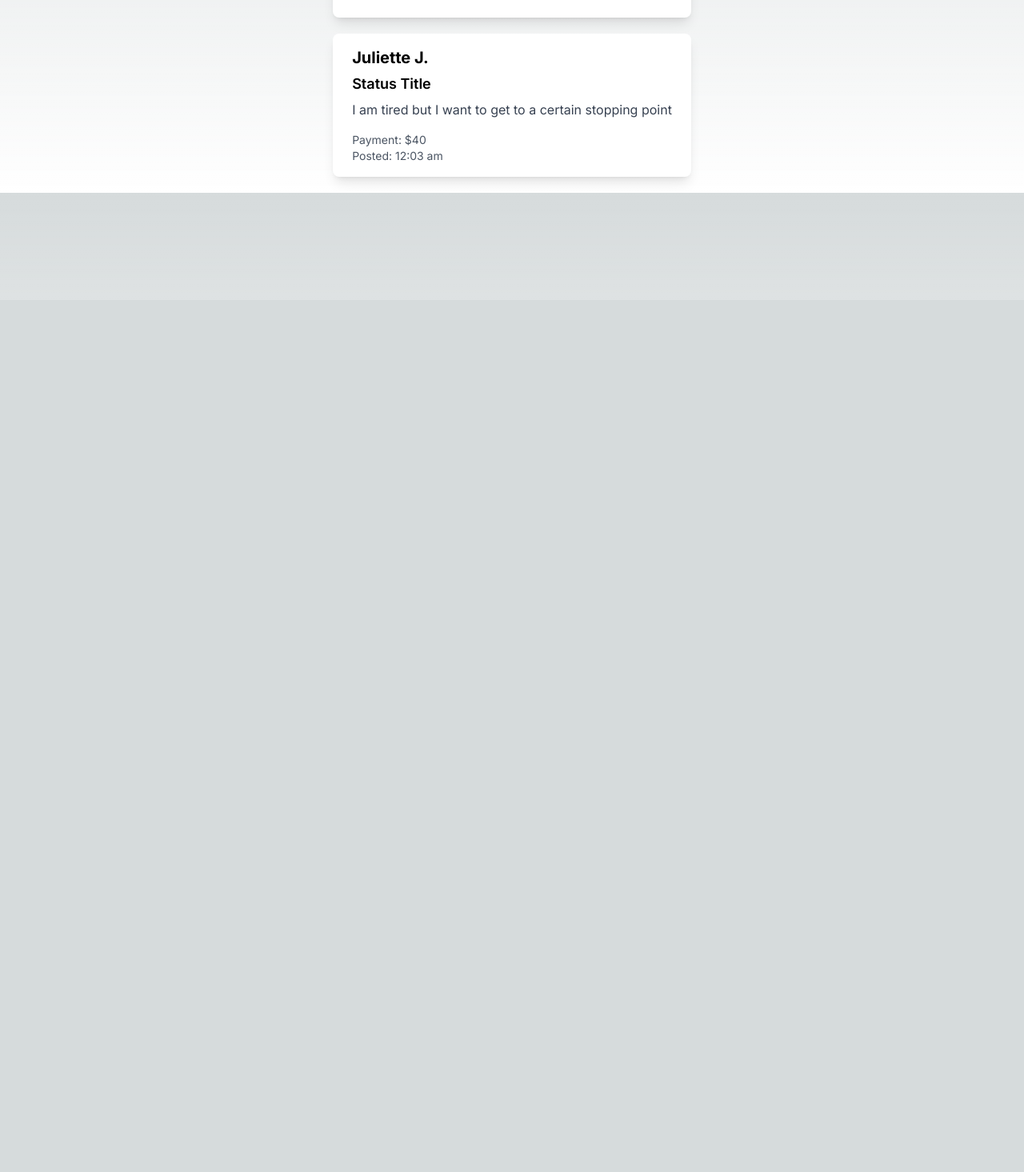
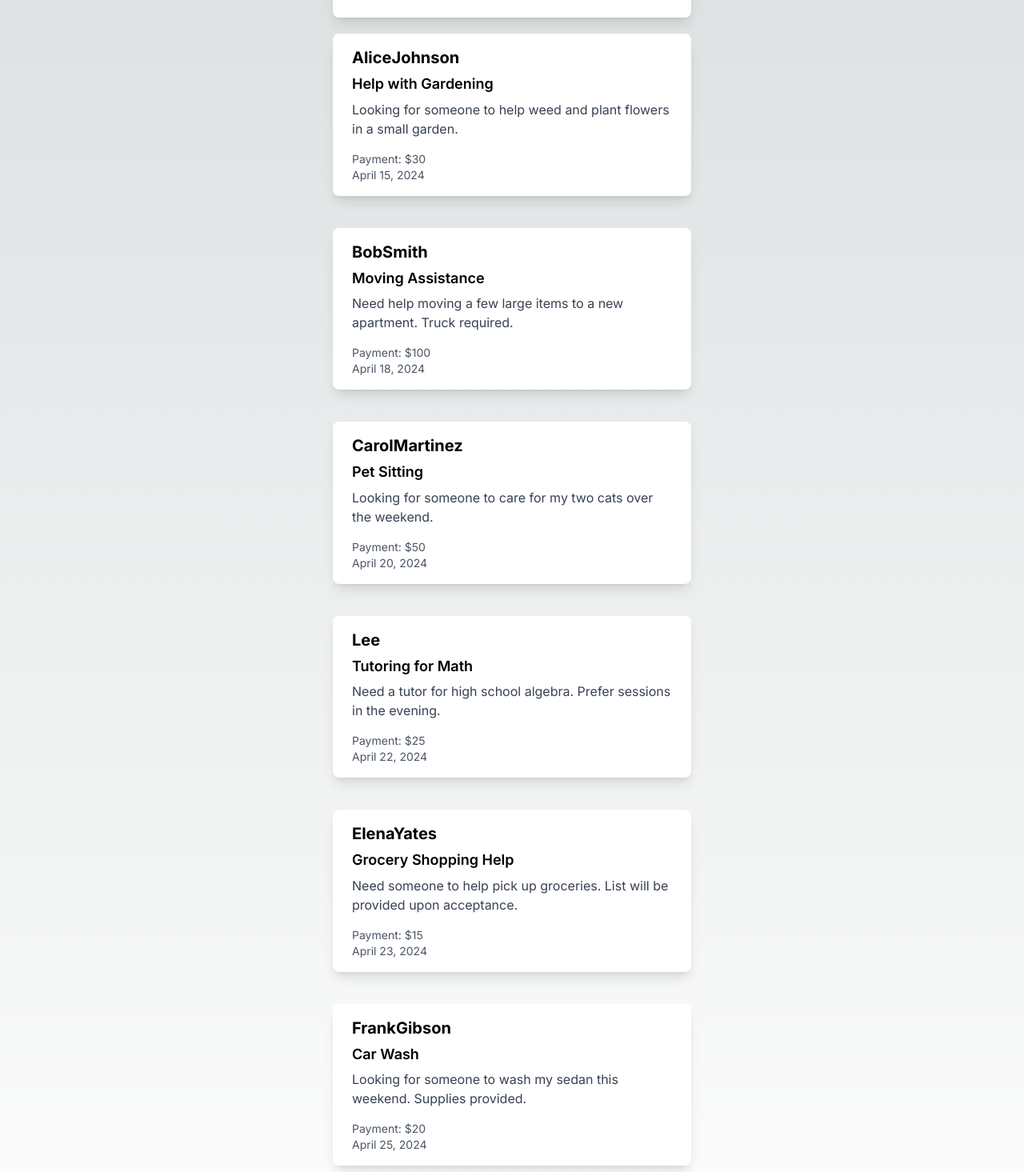
Before and after one commit to xeviert/nearnet, a Next.js app: page / in a window 1280 px wide. Shown: the part 425-1890 px from the top of the page at 80% size. Before the commit the page ends 800 px from the top, so only its background shows below. Built offline with nearby package versions, Linux system fonts and the light colour scheme.

Commit message:
feed page UI completed

```diff
--- /dev/null
+++ b/src/components/StatusContainer.js
@@ -0,0 +1,21 @@
+import Image from "next/image";
+
+export default function StatusContainer(props) {
+
+    return (
+        <div className="max-w-md mx-auto bg-white rounded-lg overflow-hidden shadow-lg my-5">
+        <div className="px-6 py-4">
+          <div className="font-bold text-xl mb-2">
+            {props.first_name}
+            {props.last_name}
+          </div>
+          <h3 className="text-lg leading-tight font-semibold mb-2">{props.title}</h3>
+          <div className="text-gray-700 text-base">
+            <p className="mb-4">{props.description}</p>
+            <p className="text-sm text-gray-600">Payment: ${props.payment}</p>
+            <p className="text-sm text-gray-600">{props.posted}</p>
+          </div>
+        </div>
+      </div>
+    )
+}
--- a/src/components/StatusModal.js
+++ /dev/null
@@ -1,17 +0,0 @@
-import Image from "next/image";
-
-export default function StatusModal() {
-    return (
-        <div className="max-w-md mx-auto bg-white rounded-lg overflow-hidden shadow-lg my-5">
-        <div className="px-6 py-4">
-          <div className="font-bold text-xl mb-2">Juliette J.</div>
-          <h3 className="text-lg leading-tight font-semibold mb-2">Status Title</h3>
-          <div className="text-gray-700 text-base">
-            <p className="mb-4">I am tired but I want to get to a certain stopping point</p>
-            <p className="text-sm text-gray-600">Payment: $40</p>
-            <p className="text-sm text-gray-600">Posted: 12:03 am</p>
-          </div>
-        </div>
-      </div>
-    )
-}
--- a/src/pages/feed.js
+++ b/src/pages/feed.js
@@ -1,12 +1,91 @@
 import Image from "next/image";
 import StatusUpdater from "@/components/StatusUpdater";
-import StatusModal from "@/components/StatusModal";
+import StatusContainer from "@/components/StatusContainer";
 
 export default function Feed() {
+
+  const favors = [
+    {
+      favor_id: 1,
+      title: "Help with Gardening",
+      payment: "30",
+      description: "Looking for someone to help weed and plant flowers in a small garden.",
+      posted: "April 15, 2024",
+      first_name: "Alice",
+      last_name: "Johnson"
+    },
+    {
+      favor_id: 2,
+      title: "Moving Assistance",
+      payment: "100",
+      description: "Need help moving a few large items to a new apartment. Truck required.",
+      posted: "April 18, 2024",
+      first_name: "Bob",
+      last_name: "Smith"
+    },
+    {
+      favor_id: 3,
+      title: "Pet Sitting",
+      payment: "50",
+      description: "Looking for someone to care for my two cats over the weekend.",
+      posted: "April 20, 2024",
+      first_name: "Carol",
+      last_name: "Martinez"
+    },
+    {
+      favor_id: 4,
+      title: "Tutoring for Math",
+      payment: "25",
+      description: "Need a tutor for high school algebra. Prefer sessions in the evening.",
+      posted: "April 22, 2024",
+      first_instance: "Dave",
+      last_name: "Lee"
+    },
+    {
+      favor_id: 5,
+      title: "Grocery Shopping Help",
+      payment: "15",
+      description: "Need someone to help pick up groceries. List will be provided upon acceptance.",
+      posted: "April 23, 2024",
+      first_name: "Elena",
+      last_name: "Yates"
+    },
+    {
+      favor_id: 6,
+      title: "Car Wash",
+      payment: "20",
+      description: "Looking for someone to wash my sedan this weekend. Supplies provided.",
+      posted: "April 25, 2024",
+      first_name: "Frank",
+      last_name: "Gibson"
+    },
+    {
+      favor_id: 7,
+      title: "Document Editing",
+      payment: "45",
+      description: "Need a detailed review and editing of my resume and cover letter.",
+      posted: "April 27, 2024",
+      first_name: "Grace",
+      last_name: "Harper"
+    }
+
+  ];
+
   return (
     <>
       <StatusUpdater />
-        <StatusModal />
+
+      {favors.map((favor) => (
+        <StatusContainer
+          title={favor.title}
+          payment={favor.payment}
+          description={favor.description}
+          posted={favor.posted}
+          first_name={favor.first_name}
+          last_name={favor.last_name}
+          key={favor.favor_id}
+        />
+      ))}
     </>
   )
 }
```
